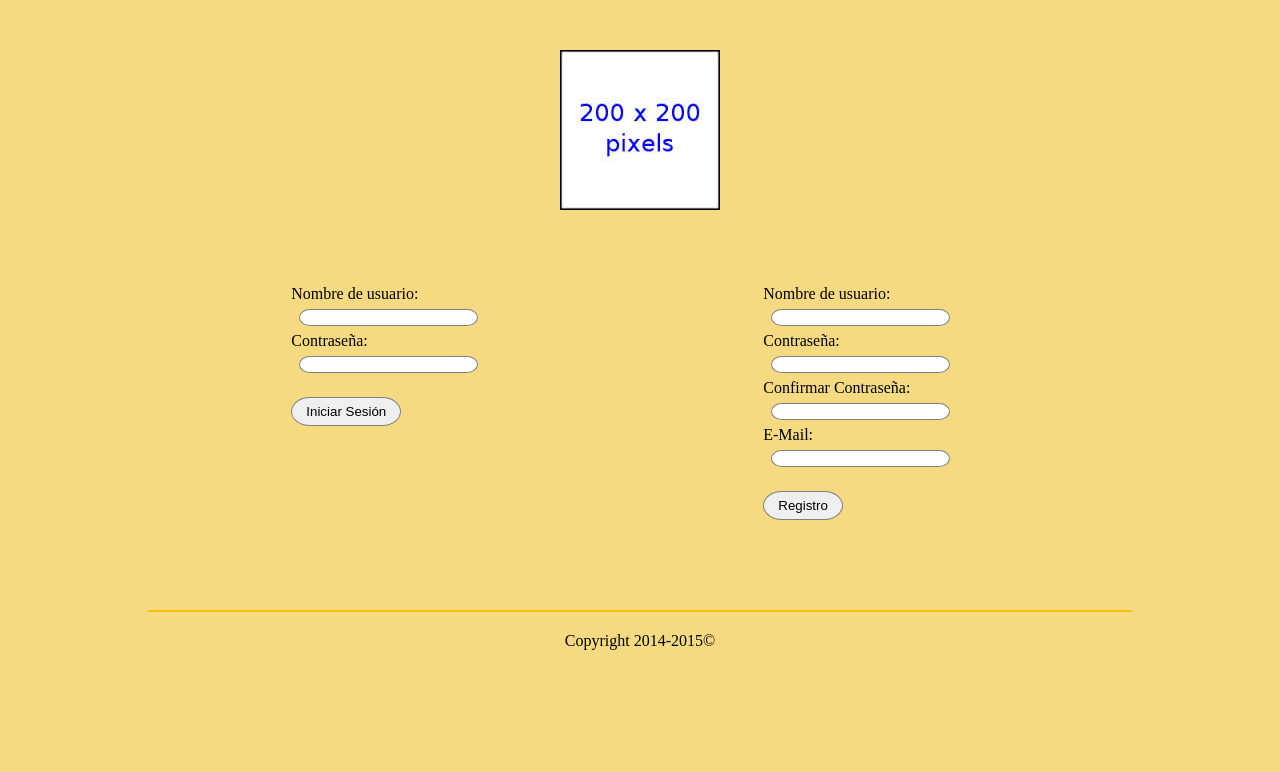
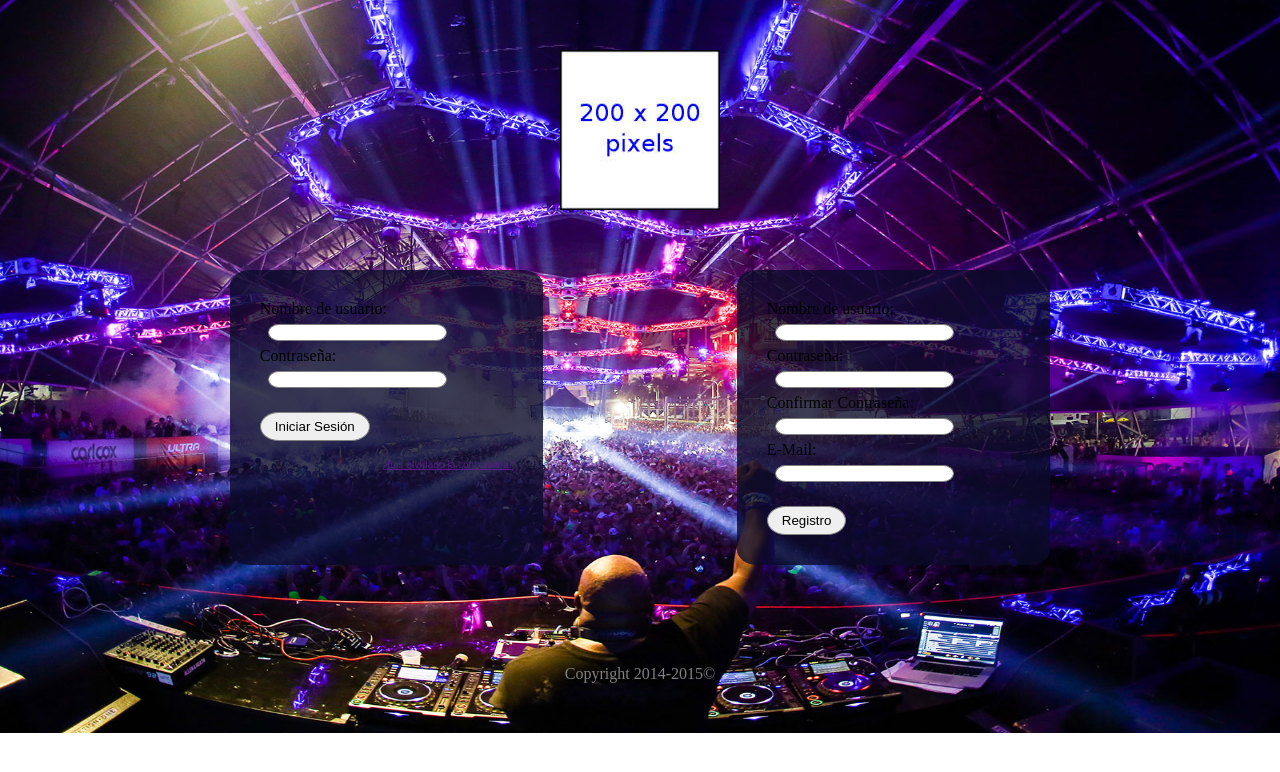
Before and after one commit to aaltzi/proyecto, a website: page FIESTUKY/public/index.html in a window 1280 px wide. Drawn offline with Linux system fonts and the light colour scheme.

Commit message:
aldaketak

```diff
--- a/FIESTUKY/public/index.css
+++ b/FIESTUKY/public/index.css
@@ -6,16 +6,21 @@ h1{
 	font: bold 20px Tahoma;
 	text-align: center;
 }
+/**/
 h2{
 	font: bold 12px Tahoma;
 }
 body{
-	background: #F5DA81;
+	background: url("fondo1.jpg") no-repeat;
+	background-size: 100% 100%;
 	width: 100%;
 	display: -webkit-box;
 	-webkit-box-pack; center;
 }
-
+#olvidar{
+	font: 10px Tahoma;
+	text-align: right;
+}
 #main{
 	max-width: 1000px;
 	display: -webkit-box;
@@ -32,23 +37,35 @@ body{
 	margin-bottom:20px;
 }
 #log{
+	-webkit-border-radius: 20px 15.5px;
+	background: rgba(10, 10, 42, 0.8);
 	max-width: 1000px;
 	display: -webkit-box;
 	-webkit-box-orient: vertical;
 	-webkit-box-flex: 1;
-	padding: 10px;
-	margin-left:12%;
+	padding: 30px;
+	margin-left:7%;
+	margin-right:7%;
 }
 #register{
+	-webkit-border-radius: 20px 15.5px;
+	background: rgba(10, 10, 42, 0.8);
 	max-width: 1000px;
 	display: -webkit-box;
 	-webkit-box-orient: vertical;
 	-webkit-box-flex: 1;
-	padding: 10px;
-	margin-left:12%;
+	padding: 30px;
+	margin-left:7%;
+	margin-right:7%;
 }
 #centro{
-	padding: 20px;
+	padding: 15px;
+	padding-bottom: 80px;
+	display:-webkit-box;
+	-webkit-box-orient:horizontal;
+}
+#middle{
+	padding: 30px;
 	padding-bottom: 80px;
 	display:-webkit-box;
 	-webkit-box-orient:horizontal;
@@ -57,7 +74,7 @@ body{
 	clear: both;
 	text-align: center;
 	padding: 20px;
-	border-top: 2.5px solid #FFBF00;
+	color: grey;
 }
 .buttons {
 	margin-right:10px;
--- a/FIESTUKY/public/index.html
+++ b/FIESTUKY/public/index.html
@@ -14,33 +14,39 @@
 	</div>
 	<div id="centro">
 		<section id="log">
-			<form action="/login" method="post">
+			<form action="/login" method="get">
 				<div id="username">
 					<label>Nombre de usuario:</label><br>
-					<input class='txtarea' type="text" name="username"/>
+					<input class='txtarea' type="text" name="user"/>
 				</div>
 				<div id="password">
 					<label>Contraseña:</label><br>
-					<input class='txtarea' type="password" name="password"/>
+					<input class='txtarea' type="password" name="pass"/>
 				</div>
 				<div><br>
-					<input class="buttons" type="submit" value="Iniciar Sesión"/>
+					<input class="buttons" type="submit" value="Iniciar Sesión" action="pagina.html"/>
+				</div>
+				<div><br>
+					<p id="olvidar"><a href="">¿has olvidado la contraseña?</a><p>
 				</div>
 			</form>
+		</section>
+		<section id="middle">
+
 		</section>
 		<section id="register">
 			<form action="/register" method="post">
 				<div id="username2">
 					<label id="txt">Nombre de usuario:</label><br>
-					<input class='txtarea' type="text" name="username2"/>
+					<input class='txtarea' type="text" name="user2"/>
 				</div>
 				<div id="password2">
 					<label>Contraseña:</label><br>
-					<input class='txtarea' type="password" name="password2"/>
+					<input class='txtarea' type="password2" name="pass2"/>
 				</div>
 				<div id="pass2">
 					<label>Confirmar Contraseña:</label><br>
-					<input class='txtarea' type="password" name="password2"/>
+					<input class='txtarea' type="password3" name="pass3"/>
 				</div>
 				<div id="mail">
 					<label>E-Mail:</label><br>
```
Also changed, not shown: FIESTUKY/public/fondo.jpeg (added), FIESTUKY/public/fondo1.jpg (added).
